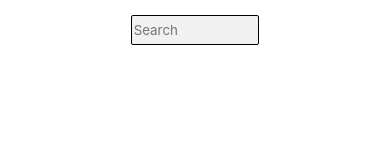
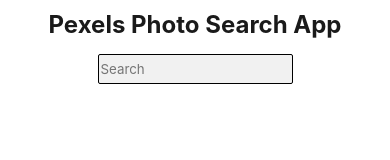
Before and after one commit to wrains/Photo-Search-App, a plain HTML site: page index.html in a window 390 px wide. Shown: the top 160 px of the page. Drawn offline with Linux system fonts and the light colour scheme.

Commit message:
flex row change added more border radius to pictures optimized better for mobile with div settings for center and made various divs flex

```diff
--- a/index.html
+++ b/index.html
@@ -12,6 +12,7 @@
 <body>
     <section id="container">
         <header>
+            <h1>Pexels Photo Search App</h1>
             <form id="search-form" action="">
                 <input id="search-bar" placeholder="Search" type="text">
 
--- a/index.js
+++ b/index.js
@@ -1,5 +1,8 @@
+//create search form variable for use in code
 var searchForm = document.querySelector('#search-form');
+    //add event listener to when submitted
     searchForm.addEventListener('submit', function (e) {
+
         e.preventDefault();
 
         //AJAX request - with the API key from Pexels
@@ -19,10 +22,15 @@ var searchForm = document.querySelector('#search-form');
                 // pictureDiv.innerHTML = `<p>${apiResp}</p>`;
                 // container.appendChild('pictureDiv');
 
+
+
                 console.log(apiResp.photos,'logging api text');
+
+
                 var pictureData = apiResp.photos.map(function (item) {
                     return item.src;
                 });
+                console.log('pictureData Log',pictureData);
                 var outerContainer = document.querySelector('#container');
                 var container = document.querySelector('#photo-div');
                 container.innerHTML = '';
@@ -30,11 +38,31 @@ var searchForm = document.querySelector('#search-form');
                 var searchTitle = document.querySelector('#search-title');
                 var searchText = document.querySelector('#search-bar').value;
                 searchTitle.innerHTML = `${searchText.charAt(0).toUpperCase()+searchText.slice(1)} Photos`;
+                let pageLen = 0;
+                let ind = 0;
                 pictureData.forEach(function(photo){
                     var pictureDiv = document.createElement('section');
                     pictureDiv.innerHTML = `<img class='thumbnail-pics' src='${photo.large}'>`;
                     container.appendChild(pictureDiv);
+
+
+                    // this line below isn't working 28 December
+                    // console.log('picDiv.height print',document.querySelectorAll('.thumbnail-pics')[ind]);
+                    // pageLen += pictureDiv.height;
+                    // console.log('pagelen print',pageLen);
+
                 });
+
+                // document.querySelectorAll('.thumbnail-pics').forEach(function(photo) {
+                //     console.log('photo test',photo);
+
+                //     console.log('page length test',pageLen);
+
+                // });
+                // console.log('page length test',pageLen);
+
+                // Set size of page to 1/3 + 50px of total image length
+                // document.querySelector('#photo-div').style.height = `${pageLen/3+50}px`;
 
 
             }
@@ -58,7 +86,6 @@ var searchForm = document.querySelector('#search-form');
 
         xhttp.send();
 
-
     });
 
 
--- a/style.css
+++ b/style.css
@@ -2,6 +2,7 @@
     margin: 0;
     box-sizing: border-box;
     font-family: -apple-system, BlinkMacSystemFont, 'Segoe UI', Roboto, Oxygen, Ubuntu, Cantarell, 'Open Sans', 'Helvetica Neue', sans-serif;
+    color: #1a1a1a;
 }
 
 html,
@@ -12,14 +13,20 @@ body {
 header {
     width: 100%;
     display: flex;
+    flex-direction: column;
     justify-content: center;
+    align-items: center;
+}
 
+header>h1 {
+    margin-top: 10px;
 }
+
 
 #search-form {
     display: flex;
     justify-content: center;
-    width: 33%;
+    width: 50%;
 }
 
 #search-bar {
@@ -39,18 +46,22 @@ header {
 
 #photo-div {
     display: flex;
-    flex-direction: column;
+    flex-direction: row;
     flex-wrap: wrap;
-    height: 1500vh;
-    margin: 10px;
+    margin: auto;
+    width: 90%;
+    justify-content: space-around;
 }
 
 #photo-div>section {
+    display: flex;
     margin: 10px;
     max-width: 30%;
+    align-items: center;
 }
 
 .thumbnail-pics {
+    margin: auto;
     max-width: 100%;
-    border-radius: 1px;
+    border-radius: 2px;
 }
```
